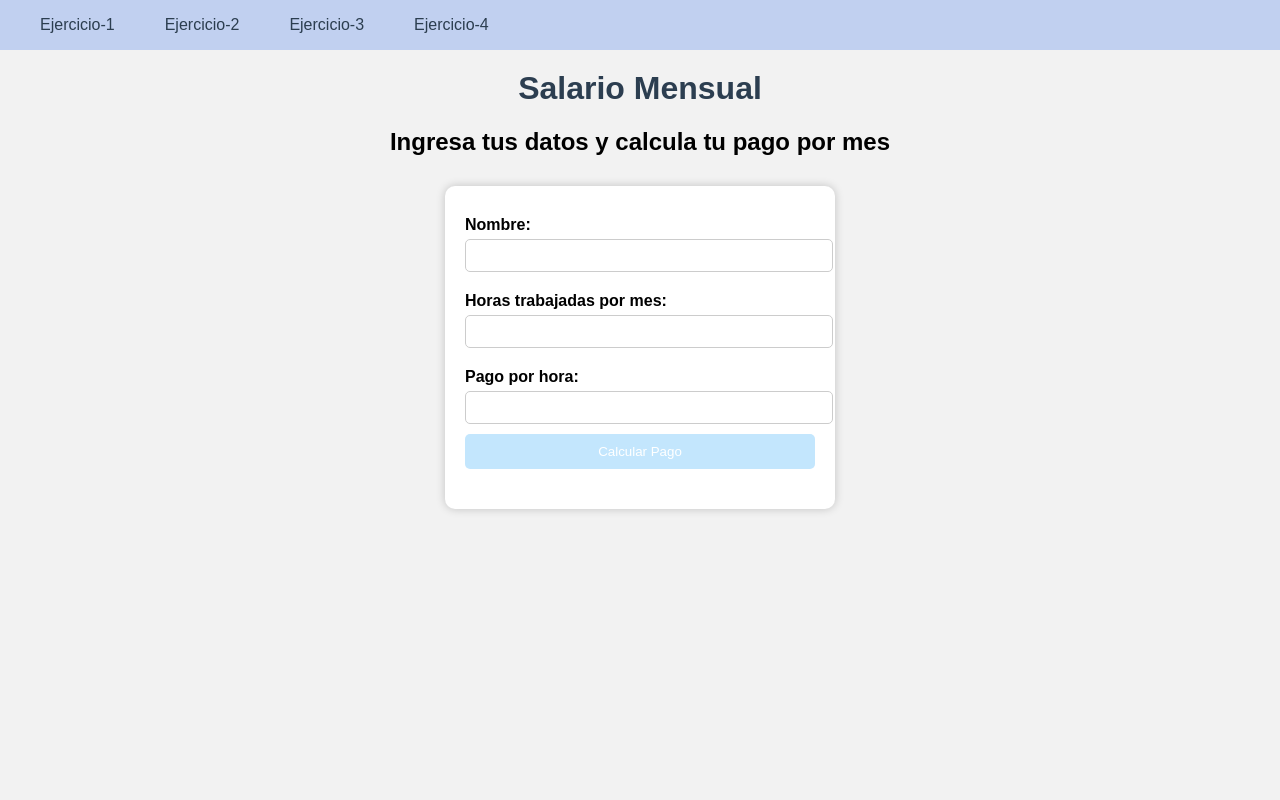
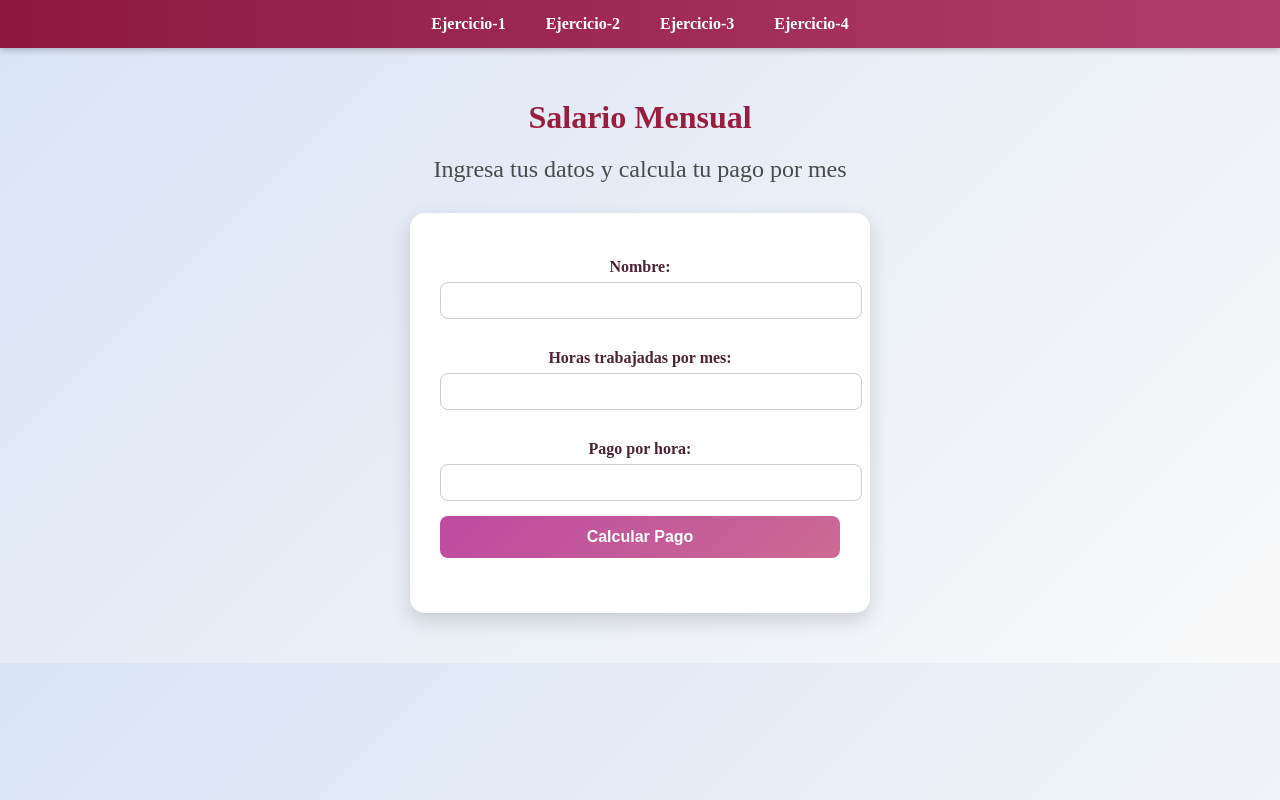
Before and after one commit to GalloMask/pv_tp2_grupo5, a plain HTML site: page index.html in a window 1280 px wide. Drawn offline with Linux system fonts and the light colour scheme.

```diff
--- a/style.css
+++ b/style.css
@@ -1,84 +1,116 @@
 body {
-    font-family: Arial, sans-serif;
-    text-align: center;
-    background: #f2f2f2;
+    font-family: 'Times New Roman', Times, serif;
+    background: linear-gradient(135deg, #d9e4f5, #f9f9f9);
     margin: 0;
     padding: 0;
+    color: #2c3e50;
 }
 
-.nav{
-    grid-area: nav;
-    display: flex;
-    background: #c1d0f0;
+/* Barra de navegación */
+.nav {
+    background: linear-gradient(90deg, #8d173f, #b13e6a);
+    padding: 15px;
+    box-shadow: 0 3px 6px rgba(0,0,0,0.2);
 }
 
-.nav ul{
+.nav ul {
     display: flex;
-    gap: 50px;
+    gap: 40px;
     list-style: none;
+    margin: 0;
+    padding: 0;
+    justify-content: center;
 }
 
-.nav a{
-    color: #2c3e50;
+.nav a {
+    color: #fff;
+    font-weight: bold;
     text-decoration: none;
+    transition: 0.3s;
 }
 
-.main{
-    grid-area: main;
+.nav a:hover {
+    color: #ffdd59;
+}
+
+/* Contenido principal */
+.main {
+    padding: 30px;
+    text-align: center;
 }
 
 h1 {
-    color: #2c3e50;
-    margin-top: 20px;
+    color: #991e3d;
+    margin-bottom: 10px;
 }
 
 h2 {
-    font-weight: bold;
-    margin-bottom: 20px;
+    font-weight: normal;
+    margin-bottom: 30px;
+    color: #4a4a4a;
 }
 
+/* Caja del formulario */
 .form-container {
-    background: white;
-    border-radius: 10px;
-    padding: 20px;
-    width: 350px;
-    margin: 30px auto;
-    box-shadow: 0 0 10px rgba(0,0,0,0.2);
-    text-align: left;
+    background: #fff;
+    border-radius: 15px;
+    padding: 30px;
+    width: 400px;
+    margin: 20px auto;
+    box-shadow: 0 8px 20px rgba(0,0,0,0.15);
+    transition: transform 0.2s;
+}
+
+.form-container:hover {
+    transform: translateY(-5px);
 }
 
 .form-container label {
     display: block;
-    margin-top: 10px;
+    margin-top: 15px;
     font-weight: bold;
+    color: #4e2335;
 }
 
 .form-container input {
     width: 100%;
-    padding: 8px;
-    margin-top: 5px;
-    margin-bottom: 10px;
-    border-radius: 5px;
+    padding: 10px;
+    margin-top: 6px;
+    margin-bottom: 15px;
+    border-radius: 8px;
     border: 1px solid #ccc;
+    transition: 0.2s;
 }
 
+.form-container input:focus {
+    border-color: #bd4a80;
+    outline: none;
+    box-shadow: 0 0 5px rgba(189, 74, 151, 0.5);
+}
+
+/* Botón */
 button {
-    background-color: #c3e6fd;
+    background: linear-gradient(135deg, #bd4aa0, #cc6a93);
     color: white;
     border: none;
-    padding: 10px;
-    border-radius: 5px;
+    padding: 12px;
+    border-radius: 8px;
     width: 100%;
+    font-size: 16px;
+    font-weight: bold;
     cursor: pointer;
+    transition: 0.3s;
 }
 
 button:hover {
-    background-color: #c1d0f0;
+    background: linear-gradient(135deg, #991e62, #823c53);
+    transform: scale(1.03);
 }
 
+/* Resultado */
 #resultado {
-    margin-top: 20px;
-    font-size: 18px;
+    margin-top: 25px;
+    font-size: 20px;
     font-weight: bold;
-    color: #27ae60;
+    color: #27ae8c;
 }
```
Also changed, not shown: ejercicio4/ejercicio4.html (added, +36 -0 lines).
